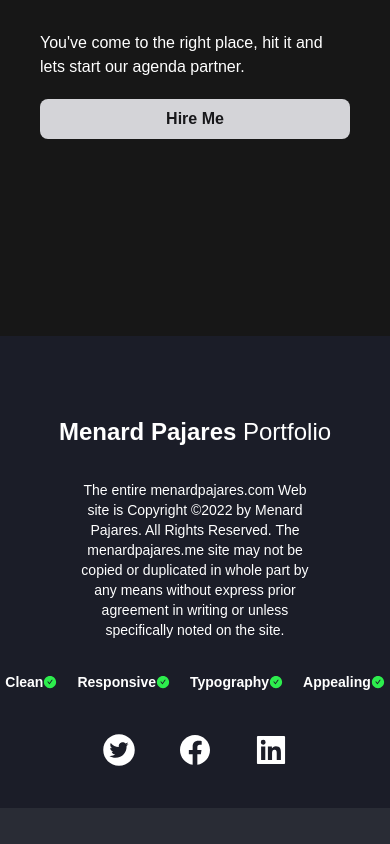
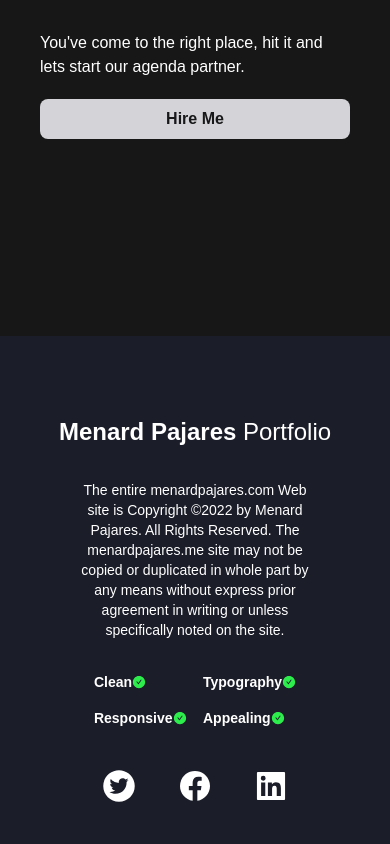
Before and after one commit to DevNanad/MODERN-PORTFOLIO, a React (Create React App) app: page / in a window 390 px wide. Shown: the part 4046-4890 px from the top of the page. Before the commit the page ends 4854 px from the top, so only its background shows below. Built offline with nearby package versions, Linux system fonts and the light colour scheme.

Commit message:
Fix Footer responsiveness and add Social links

```diff
--- a/src/components/Footer.js
+++ b/src/components/Footer.js
@@ -10,17 +10,22 @@ function Footer() {
 
         <p className='w-3/5 py-8 text-center text-sm'>The entire menardpajares.com Web site is Copyright &copy;2022 by Menard Pajares. All Rights Reserved. The menardpajares.me site may not be copied or duplicated in whole part by any means without express prior agreement in writing or unless specifically noted on the site.</p>
 
-        <div className="objectives font-semibold flex gap-5 text-sm md:text-md md:gap-20">
-            <h3 className='flex items-center'>Clean <AiFillCheckCircle className='text-[#2ded4d]'/></h3>
+        <div className="objectives font-semibold grid grid-cols-2 gap-4 md:gap-12 lg:gap-20 md:grid-cols-4 text-sm md:text-md">
+
+            <h3 className='flex items-center md:justify-center'>Clean <AiFillCheckCircle className='text-[#2ded4d]'/></h3>
+
+            <h3 className='flex items-center'>Typography <AiFillCheckCircle className='text-[#2ded4d]'/></h3>
+
             <h3 className='flex items-center'>Responsive <AiFillCheckCircle className='text-[#2ded4d]'/></h3>
-            <h3 className='flex items-center'>Typography <AiFillCheckCircle className='text-[#2ded4d]'/></h3>
+
             <h3 className='flex items-center'>Appealing <AiFillCheckCircle className='text-[#2ded4d]'/></h3>
         </div>
 
         <div className="icon-wrapper flex justify-center gap-10 pt-10">
-            <AiFillTwitterCircle className='text-4xl'/>
-            <RiFacebookCircleFill className='text-4xl'/>
-            <AiFillLinkedin className='text-4xl'/>
+            <a href="https://twitter.com/Kyah_Nad" target="_blank" rel="noreferrer noopener"><AiFillTwitterCircle className='text-4xl cursor-pointer'/></a>
+
+            <a href="https://www.facebook.com/jheeyiem" target="_blank" rel="noreferrer noopener"><RiFacebookCircleFill className='text-4xl cursor-pointer'/></a>
+            <a href="https://www.linkedin.com/in/pajares-menard-m-986a55222/" target="_blank" rel="noreferrer noopener"><AiFillLinkedin className='text-4xl cursor-pointer'/></a>
         </div>
 
     </div>
```
